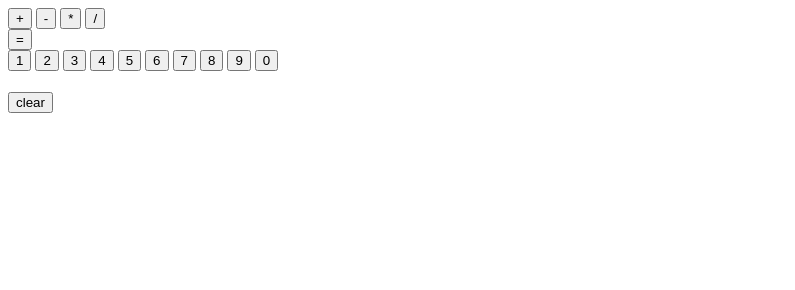
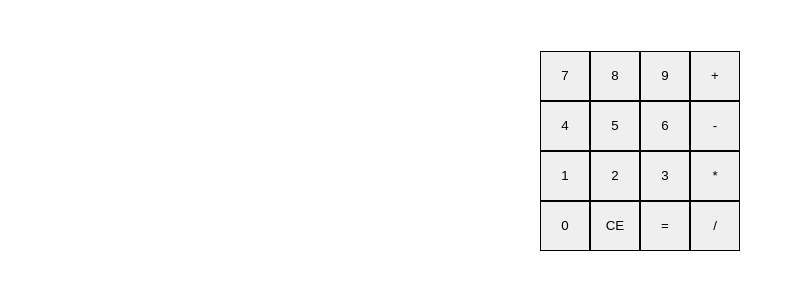
Before and after one commit to bilfor/calculator, a plain HTML site: page index.html in a window 1280 px wide. Shown: the whole page, without its empty margins (0-795 px from the left). Drawn offline with Linux system fonts and the light colour scheme.

Commit message:
working, no error checking, only kinda pretty

```diff
--- a/calc.js
+++ b/calc.js
@@ -23,9 +23,9 @@ function div(num1, num2) {
 
 function operate(op, num1, num2) {
   switch (op) {
-    case '+': return add(num1, num2); break;
+    case '+': return add(num2, num1); break;
     case '-': return sub(num2, num1); break;
-    case '*': return mul(num1, num2); break;
+    case '*': return mul(num2, num1); break;
     case '/': return div(num2, num1); break;
 
     default: return num1; break;
@@ -45,14 +45,16 @@ function clearAll() {
   inputStr = '';
   totalStr = '';
   opstr = '';
-  display.textContent = '';
+  display.textContent = 'penis';
   console.clear();
 }
 
 // DIGIT BUTTON PRESS
 digits.addEventListener('click', function(event) {
-  inputStr += event.target.value;
-  display.textContent = inputStr;
+  if ( event.target.value != '=') {
+    inputStr += event.target.value;
+    display.textContent = inputStr;
+  }
 });
 
 // OPERATOR BUTTON PRESS
@@ -66,6 +68,7 @@ operators.addEventListener('click', function(event) {
 // EQUALS BUTTON PRESS
 equals.addEventListener('click', function(event) {
   totalStr = operate(opstr, myParseInt(inputStr), myParseInt(totalStr));
+  opstr = '+';
   display.textContent = totalStr;
   inputStr = '';
 });
--- a/index.html
+++ b/index.html
@@ -6,26 +6,30 @@
     <script type="text/javascript" src="calc.js" defer></script>
   </head>
   <body>
+    <div id="container">
+    <h1 id='display'></h1>
+    <div id="input">
+    <div id='digits'>
+      <button value='7'>7</button>
+      <button value='8'>8</button>
+      <button value='9'>9</button>
+      <button value='4'>4</button>
+      <button value='5'>5</button>
+      <button value='6'>6</button>
+      <button value='1'>1</button>
+      <button value='2'>2</button>
+      <button value='3'>3</button>
+      <button value='0'>0</button>
+      <button onclick="clearAll()">CE</button>
+      <button id='equals' value='='>=</button>
+    </div>
     <div id="operators">
       <button>+</button>
       <button>-</button>
       <button>*</button>
       <button>/</button>
     </div>
-    <button id='equals'>=</button>
-    <div id='digits'>
-      <button value='1'>1</button>
-      <button value='2'>2</button>
-      <button value='3'>3</button>
-      <button value='4'>4</button>
-      <button value='5'>5</button>
-      <button value='6'>6</button>
-      <button value='7'>7</button>
-      <button value='8'>8</button>
-      <button value='9'>9</button>
-      <button value='0'>0</button>
     </div>
-    <h1 id='display'></h1>
-    <button onclick="clearAll()">clear</button>
+    </div>
   </body>
 </html>
--- a/style.css
+++ b/style.css
@@ -1,3 +1,42 @@
+html {
+  font-family: "Comic Sans MS". "Comic Sans", cursive;
+}
+
 #display {
   color: purple;
 }
+
+#container {
+  display: flex;
+  flex-direction: column;
+  justify-content: center;
+  align-items: center;
+}
+
+#input {
+  display: flex;
+  justify-content: center;
+}
+
+#operators {
+  display: flex;
+  flex-direction: column;
+}
+
+#operators button {
+  border: 1px solid black;
+  width: 50px;
+  height: 50px;
+}
+
+#digits {
+  display: flex;
+  justify-content: center;
+  flex-wrap: wrap;
+  width: 150px;
+}
+
+#digits button {
+  width: 50px;
+  border: 1px solid black;
+}
```
